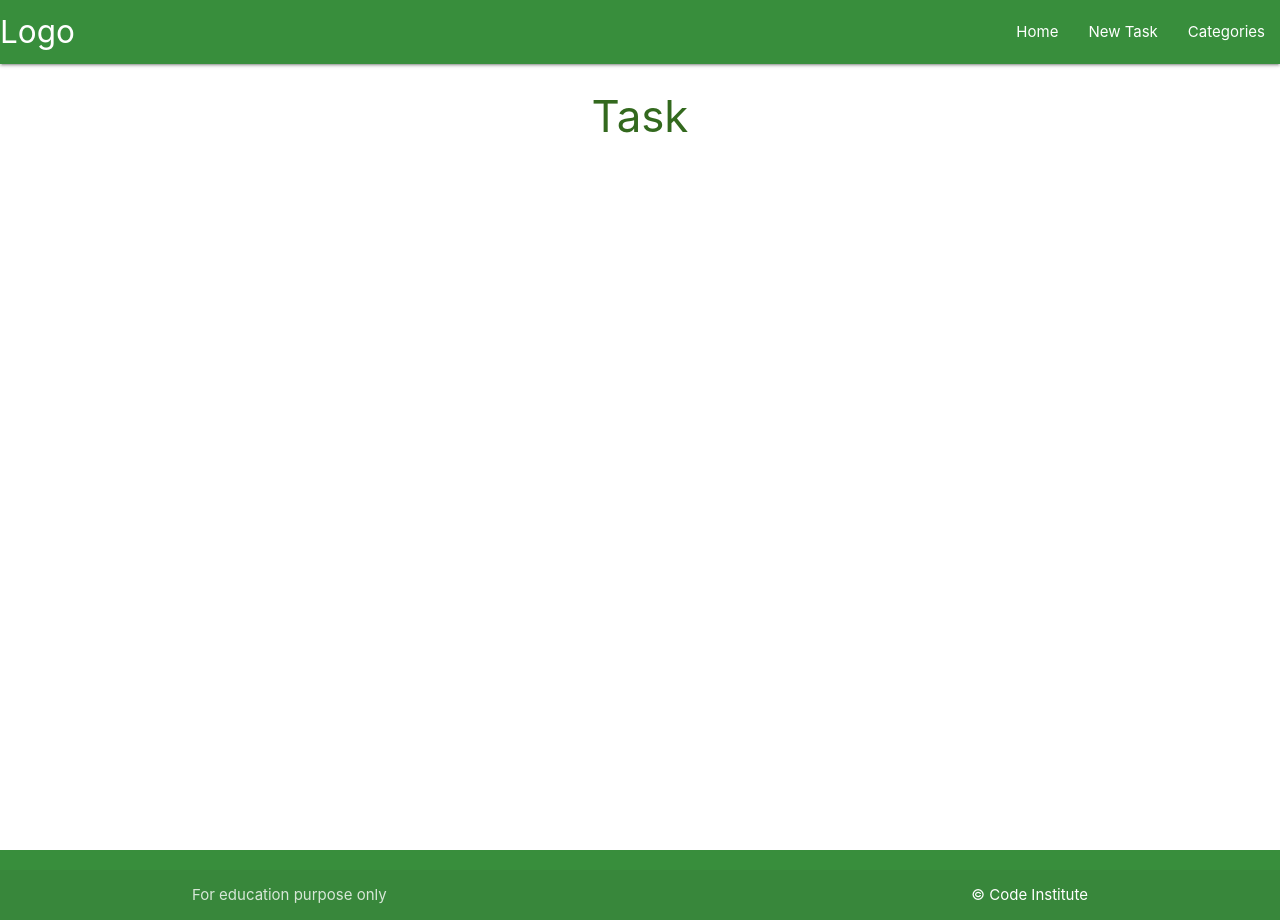
After one commit to PJDEVEX/flask-sqlalchemy-taks-manager, a Python web app: template taskmanager/templates/task.html in a window 1280 px wide. The commit adds this page. Run offline with Jinja, Linux system fonts and the light colour scheme; the template is opened without the code that fills it, so the values that code supplies are empty.

Commit message:
complete template inheritance

```diff
--- a/taskmanager/routes.py
+++ b/taskmanager/routes.py
@@ -5,4 +5,4 @@ from taskmanager.models import Category, Task
 
 @app.route("/")
 def home():
-    return render_template("base.html")
+    return render_template("task.html")
--- /dev/null
+++ b/taskmanager/static/css/style.css
@@ -0,0 +1,9 @@
+body {
+    display: flex;
+    min-height: 100vh;
+    flex-direction: column;
+  }
+
+  main {
+    flex: 1 0 auto;
+  }
--- /dev/null
+++ b/taskmanager/static/script/script.js
@@ -0,0 +1,5 @@
+document.addEventListener('DOMContentLoaded', function() {
+    // sidenav initialization
+    let sidenav = document.querySelectorAll('.sidenav');
+    M.Sidenav.init(sidenav);
+  });
--- a/taskmanager/templates/base.html
+++ b/taskmanager/templates/base.html
@@ -1,12 +1,66 @@
 <!DOCTYPE html>
 <html lang="en">
+
 <head>
     <meta charset="UTF-8">
     <meta http-equiv="X-UA-Compatible" content="IE=edge">
     <meta name="viewport" content="width=device-width, initial-scale=1.0">
+    <link rel="stylesheet" href="https://cdnjs.cloudflare.com/ajax/libs/font-awesome/6.4.0/css/all.min.css"
+        integrity="sha512-iecdLmaskl7CVkqkXNQ/ZH/XLlvWZOJyj7Yy7tcenmpD1ypASozpmT/E0iPtmFIB46ZmdtAc9eNBvH0H/ZpiBw=="
+        crossorigin="anonymous" referrerpolicy="no-referrer" />
+    <!-- Materialize compiled and minified CSS -->
+    <link rel="stylesheet" href="https://cdnjs.cloudflare.com/ajax/libs/materialize/1.0.0/css/materialize.min.css">
+    <link rel="stylesheet" href="{{ url_for('static', filename='css/style.css') }}">
     <title>Task Manager</title>
 </head>
+
 <body>
-    Hello World
+    <header>
+
+        <!-- Top navbar -->
+        <nav class="green darken-2">
+            <div class="nav-wrapper">
+                <a href="#!" class="brand-logo">Logo</a>
+                <a href="#" data-target="mobile-demo" class="sidenav-trigger"><i class="fas fa-bars"></i></a>
+                <ul class="right hide-on-med-and-down">
+                    <li><a href="{{ url_for('home') }}">Home</a></li>
+                    <li><a href="">New Task</a></li>
+                    <li><a href="">Categories</a></li>
+
+                </ul>
+            </div>
+        </nav>
+
+        <!-- mobile sidenav -->
+        <ul class="sidenav" id="mobile-demo">
+            <li><a href="{{ url_for('home') }}">Home</a></li>
+            <li><a href="">New Task</a></li>
+            <li><a href="">Categories</a></li>
+
+
+        </ul>
+    </header>
+
+    <main class="container">
+        {% block content %}
+        {% endblock %}
+
+    </main>
+
+    <footer class="page-footer green darken-2">
+        <div class="footer-copyright">
+          <div class="container">
+          For education purpose only
+          <a class="white-text right" href="https://codeinstitute.net" target="_blank">&copy; Code Institute</a>
+          </div>
+        </div>
+      </footer>
+
+
+    <!-- Materialize compiled and minified JavaScript -->
+    <script src="https://cdnjs.cloudflare.com/ajax/libs/materialize/1.0.0/js/materialize.min.js"></script>
+    <script src="{{ url_for('static', filename='script/script.js') }}"></script>
+
 </body>
+
 </html>
--- /dev/null
+++ b/taskmanager/templates/task.html
@@ -0,0 +1,6 @@
+{%  extends "base.html" %}
+{% block content %}
+
+<h3 class="light-green-text text-darken-4 center-align">Task</h3>
+
+{% endblock %}
```
